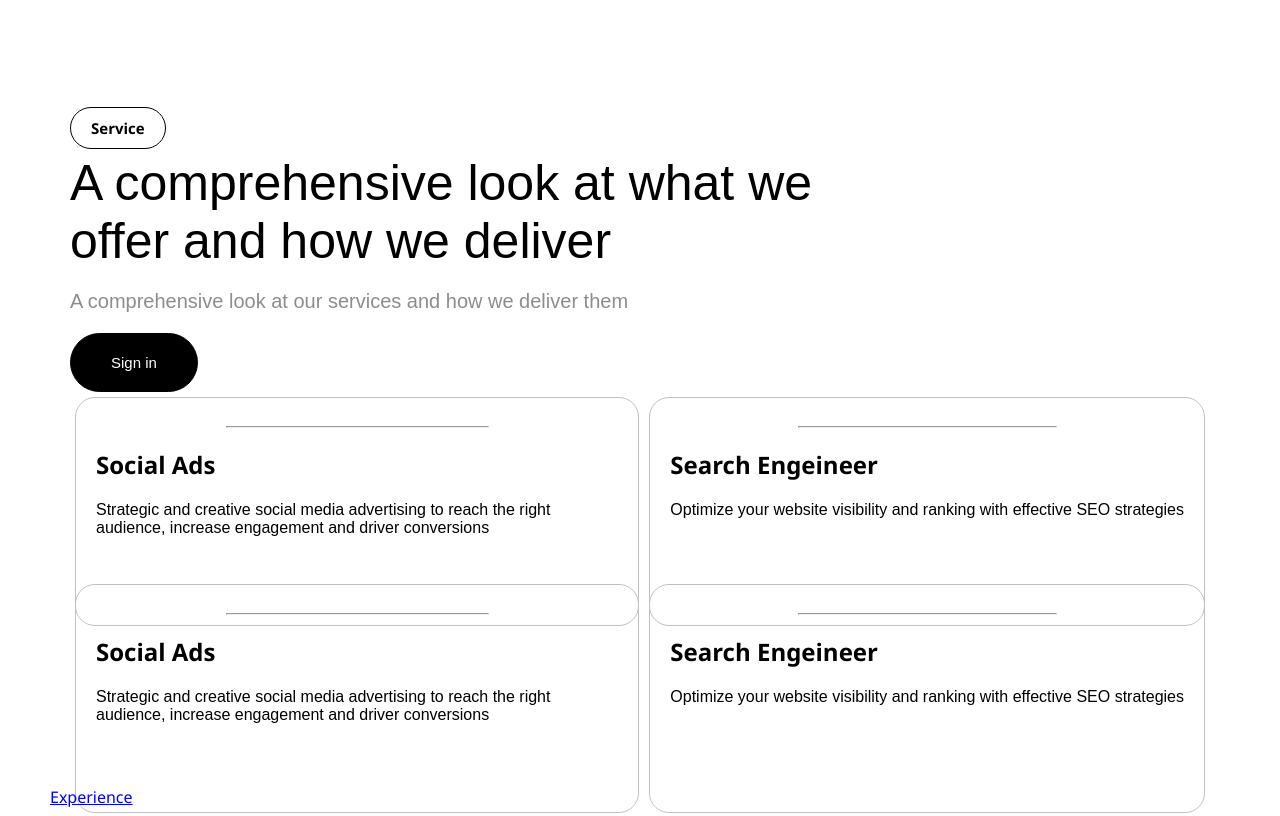
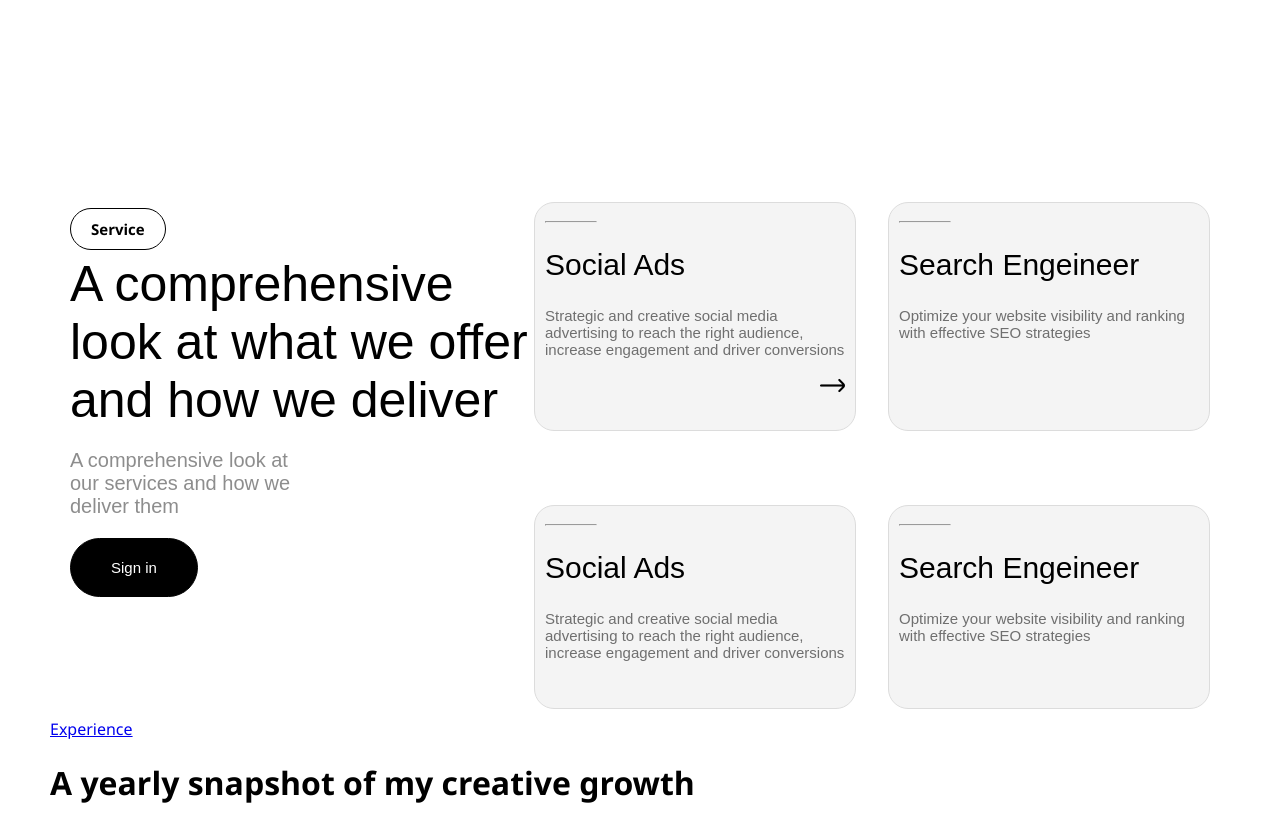
Before and after one commit to GaiusYan/product-designer, a plain HTML site: page index.html in a window 1280 px wide. Shown: the part 1841-2657 px from the top of the page. Drawn offline with nearby package versions, Linux system fonts and the light colour scheme.

Commit message:
service implementation is done

```diff
--- a/index.html
+++ b/index.html
@@ -5,6 +5,7 @@
     <meta name="viewport" content="width=device-width, initial-scale=1.0">
     <title>YanAcademy-code</title>
     <link rel="stylesheet" href="style.css">
+    <link rel='stylesheet' href='https://cdn-uicons.flaticon.com/2.6.0/uicons-regular-rounded/css/uicons-regular-rounded.css'>
 </head>
 <body>
     <nav class="nav-bar">
@@ -122,10 +123,10 @@
                                     Strategic and creative social media advertising to reach the right audience, increase engagement and driver conversions
                                 </p>
                             </div>
-                            <div>
-                                <!--
-                                footer(add any sticker)
-                                -->
+                            <div class="service-right-grid-footer">
+                                <i
+                                    class="fi fi-rr-arrow-right service-right-icon">
+                                </i>
                             </div>
                         </div>
 
--- a/style.css
+++ b/style.css
@@ -253,7 +253,8 @@ main {
 
 .service-description{
     margin-top: 15px;
-    width: 75%;
+    width: 100%;
+    margin-right: 20px;
 }
 
 .service-left p {
@@ -289,7 +290,7 @@ main {
 
 .service{
     display: flex;
-    flex-direction: column;
+    flex-direction: row;
     padding: 20px;
     align-items: center;
 }
@@ -309,26 +310,54 @@ main {
 
 .service-right-top {
     display: grid;
+    place-items: center;
+    position: relative;
+    gap: 2rem;
 }
 
 
 .service-right-grid {
-    grid-row: 1;
-    margin-right: 10px;
-    padding: 20px;
+    grid-row: 4;
+    width: 300px;
+    height: 100%;
+    background: rgb(244, 244, 244);
+    border: 1px solid rgb(220, 220, 220);
+    justify-content: center;
+    align-items: center;
+    padding: 10px;
     border-radius: 20px;
-    margin: 5px;
-    border: 1px solid rgb(192, 192, 192);
-    height: 100%;
 }
 
 
 .service-right-grid hr{
-    width: 50%;
-    display: flex;
-    align-items: start;
+    width: 50px;
+    margin-left: 0;
+    color: black;
 }
 
+.service-right-grid h2{
+    font-size: 30px;
+    font-family: Arial, Helvetica, sans-serif;
+    font-weight: normal;
+}
+
+
+.service-right-icon{
+    display: flex;
+    margin-right: 0;
+    font-size: 25px;
+}
+
+.service-right-grid-footer{
+    display: flex;
+    justify-content: end;
+    margin-right: 0;
+}
+
+.service-right-grid p {
+    color: rgb(111, 111, 111);
+    font-size: 15px;
+}
 
 @media screen and (max-width: 950px) {
     body{
```
